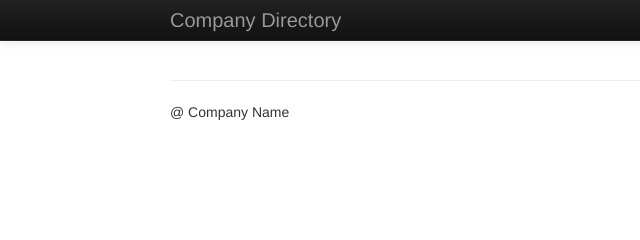
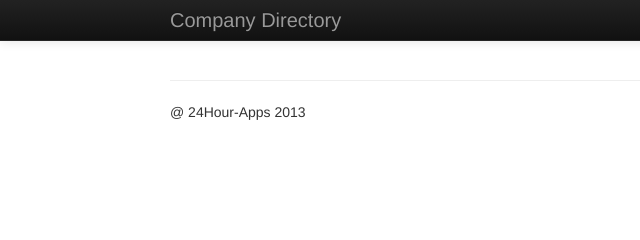
Before and after one commit to vijayabose/open-company-directory, a plain HTML site: page index.html in a window 1280 px wide. Shown: the top 240 px of the page, 0-640 px from the left. Drawn offline with nearby package versions, Linux system fonts and the light colour scheme.

Commit message:
Change copy right

```diff
--- a/index.html
+++ b/index.html
@@ -75,7 +75,7 @@ body {
 		</div>
 	</div>
 	<hr>
-	@ Company Name
+	@ 24Hour-Apps 2013
 	</div>
 	<!-- container -->
 <script type="text/javascript">
```
